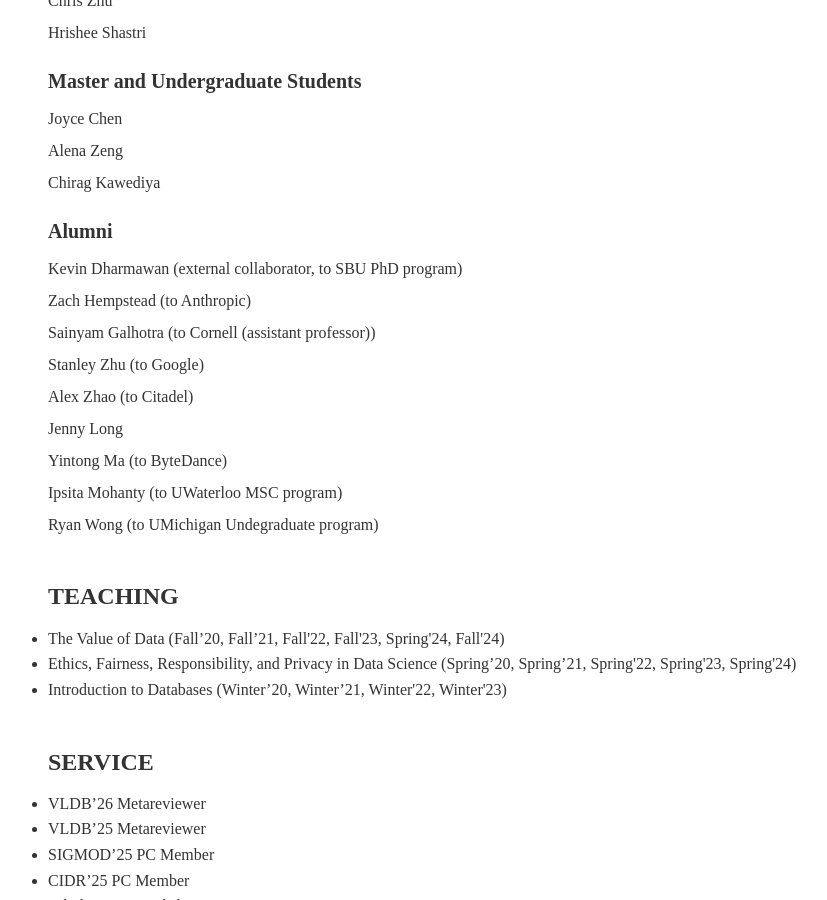
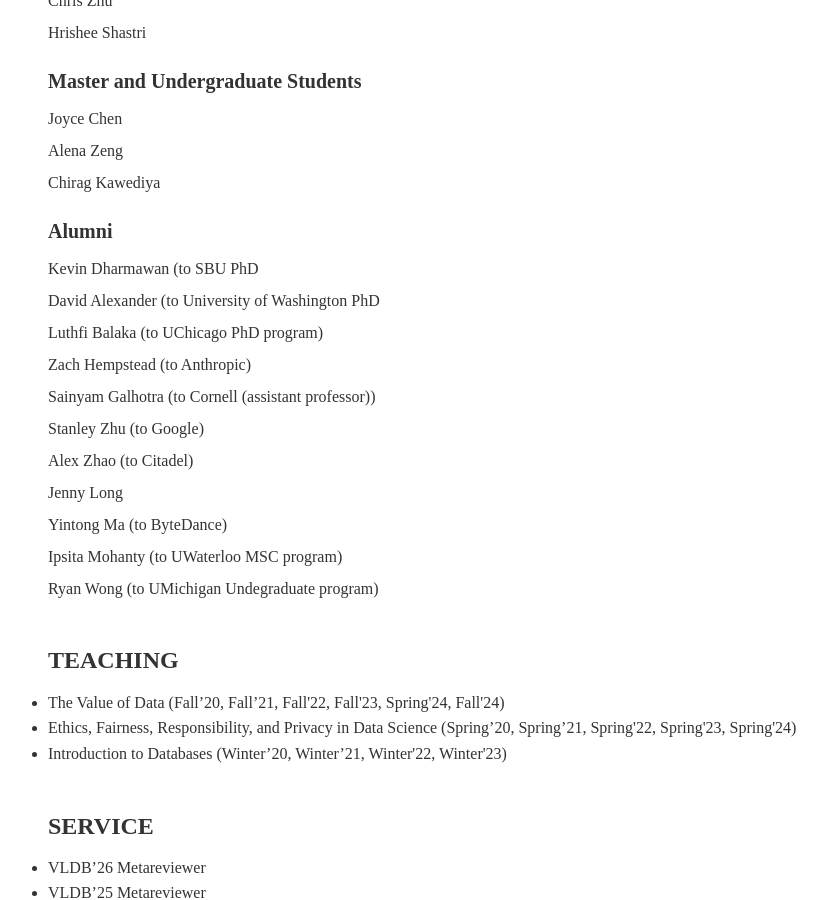
Before and after one commit to raulcf/raulcf.github.io, a Jekyll site: the page index.html, which Jekyll copies as it is, in a window 1280 px wide and 900 px high, scrolled down 4707 px. Shown: the whole window, without its empty margins (92-919 px from the left). Built offline with Jekyll 4.4.1, drawn with Linux system fonts in a browser that asks for light colours; some web fonts are replaced.

Commit message:
added luthfi and david as alumni

```diff
--- a/index.html
+++ b/index.html
@@ -581,7 +581,9 @@ Pietzuch.   <strong>PhD Workshop@DEBS’13</strong>
                 <div class="year-block">
                     <h3>Alumni</h3>
                     <ul>
-                        <li>Kevin Dharmawan (external collaborator, to SBU PhD
+                        <li>Kevin Dharmawan (to SBU PhD
+                        <li>David Alexander (to University of Washington PhD
+                        <li>Luthfi Balaka (to UChicago PhD
 program)</li>
                         <li>Zach Hempstead (to Anthropic) </li>
                         <li>Sainyam Galhotra (to Cornell (assistant professor))</li>
```
